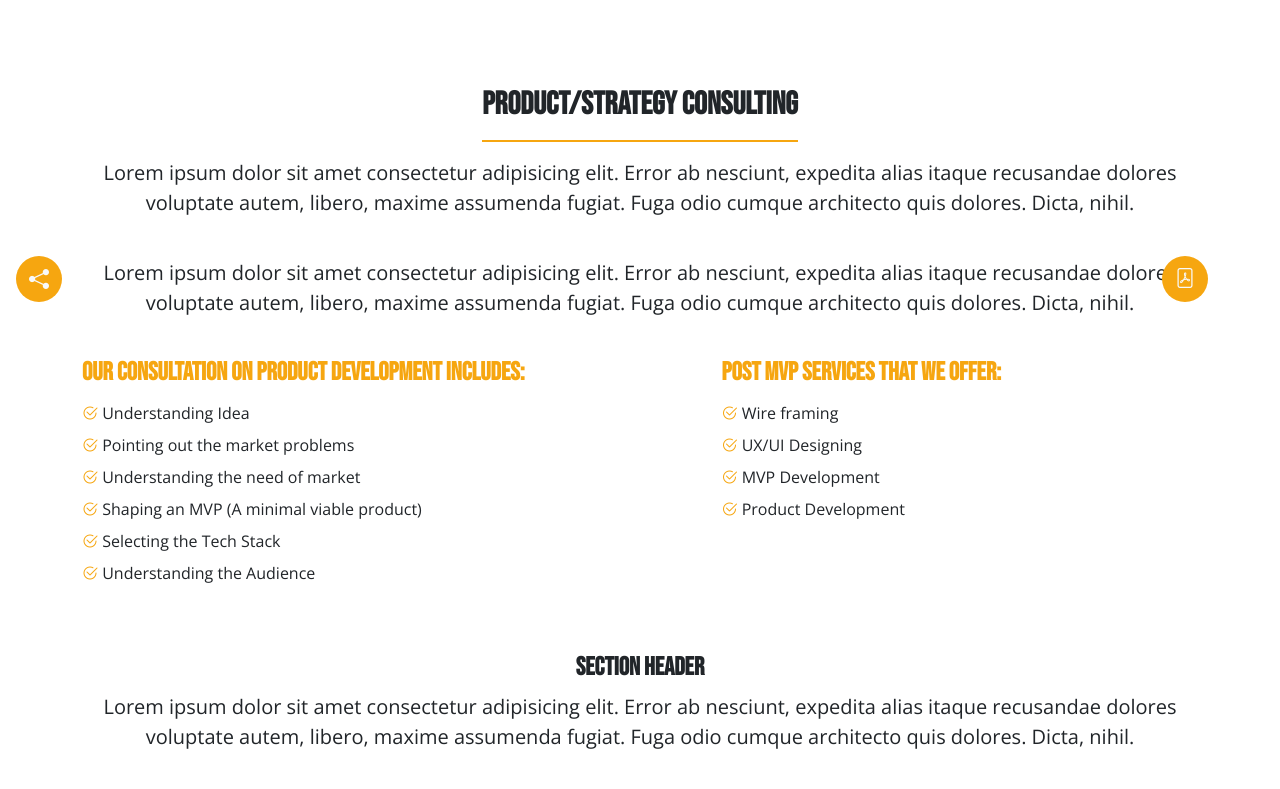
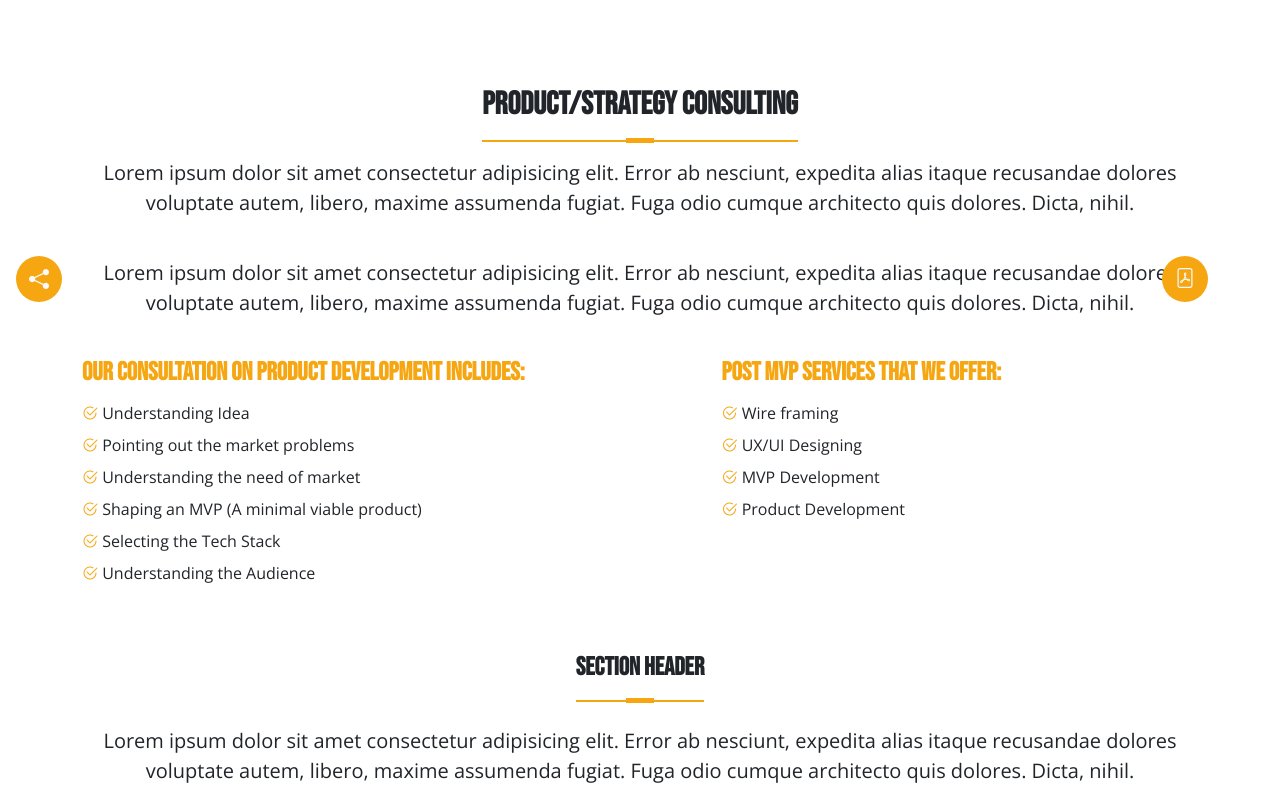
Before and after one commit to khaled-942/tech-mountain, a plain HTML site: page pages/projects.html in a window 1280 px wide. Shown: the part 482-1271 px from the top of the page. Drawn offline with Linux system fonts and the light colour scheme.

Commit message:
small line

```diff
--- a/css/style.css
+++ b/css/style.css
@@ -402,7 +402,7 @@ hr::before,
   background-color: orangered;
 }
 .editB::before {
-  background-color: transparent;
+  bottom: -1px;
 }
 h5 {
   font-size: 1.6rem;
--- a/pages/projects.html
+++ b/pages/projects.html
@@ -86,7 +86,7 @@
             </div>
         </div>
         <div class="container text-center py-4" data-aos="fade-up">
-            <h2 class="text-center w-fit mx-auto mt-5 fw-bold bebas">
+            <h2 class="text-center w-fit mx-auto mt-5 fw-bold bebas position-relative">
                 PRODUCT/STRATEGY CONSULTING
                 <hr class="border-custom border-1 border editB">
             </h2>
@@ -126,7 +126,12 @@
             </div>
             <br>
             <br>
-            <h5 class="fw-bold">Section Header</h5>
+            <div class="d-flex justify-content-center">
+                <h5 class="fw-bold w-fit position-relative">
+                    Section Header
+                    <hr class="border-custom border-1 border">
+                </h5>
+            </div>
             <p class="fs-5">
                 Lorem ipsum dolor sit amet consectetur adipisicing elit. Error ab nesciunt, expedita alias itaque
                 recusandae dolores voluptate autem, libero, maxime assumenda fugiat. Fuga odio cumque architecto quis
```
Also changed, not shown: index.html (+3 -3 lines).
